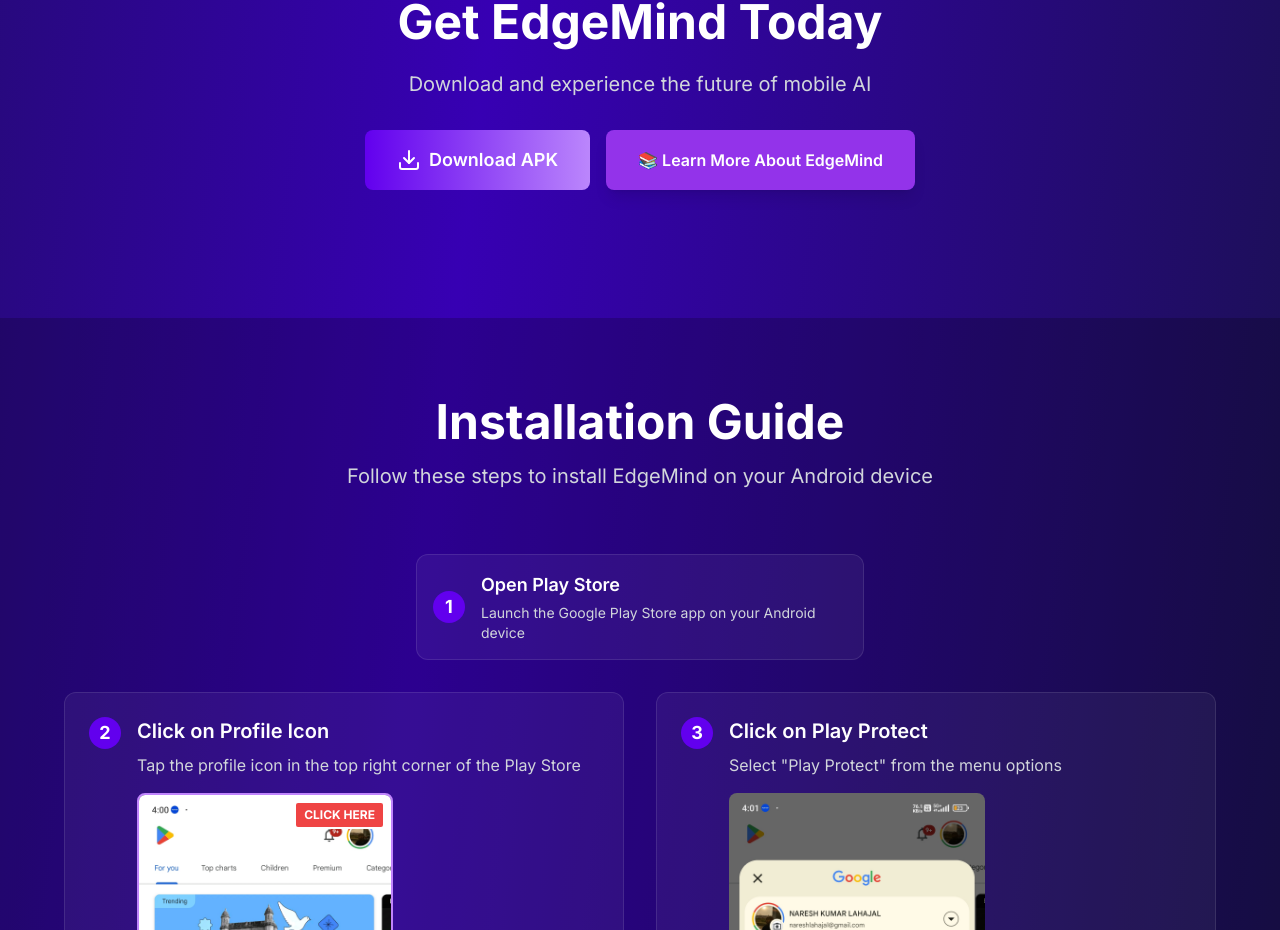
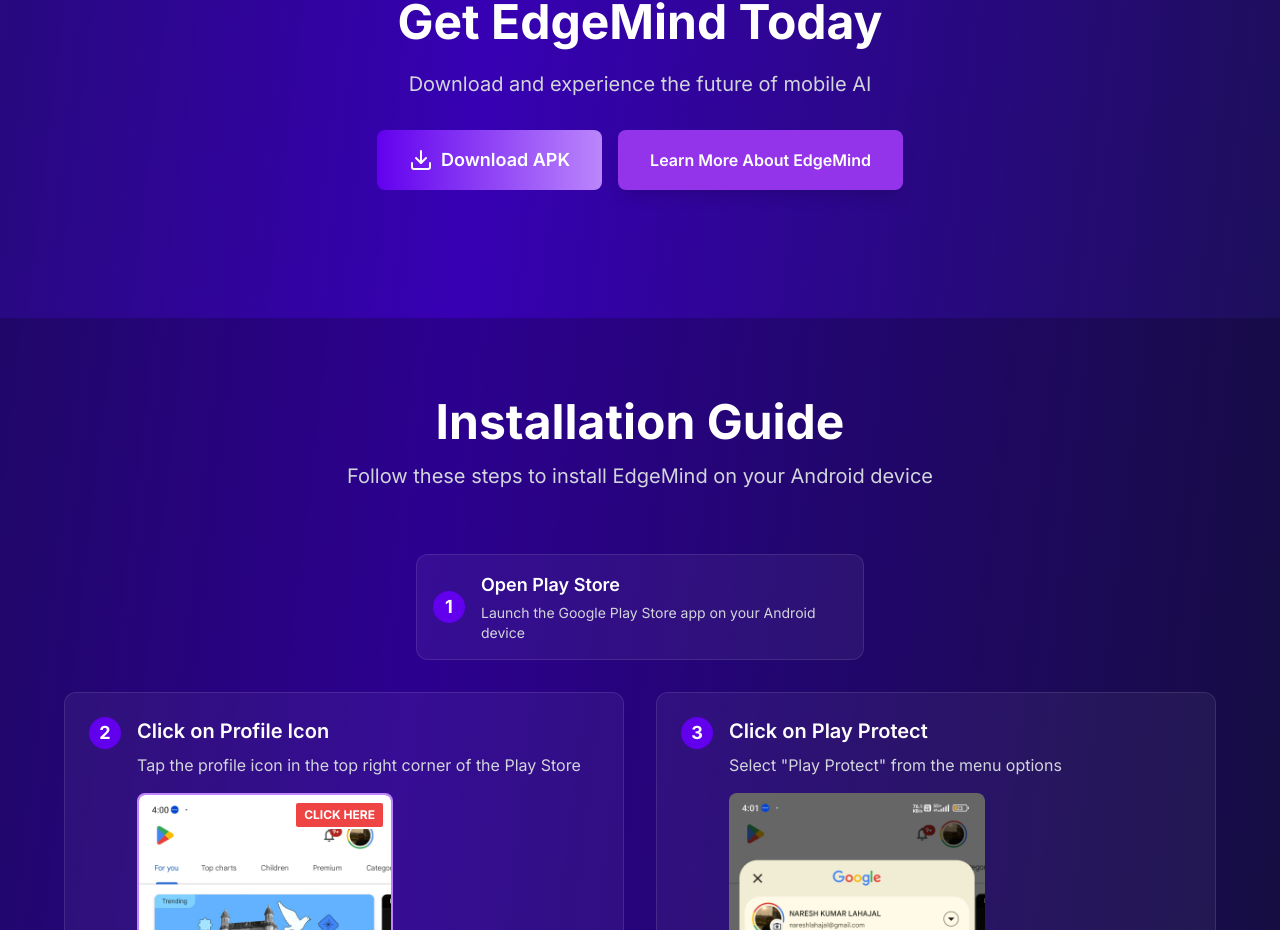
Before and after one commit to Nexastt/EdgeMind, a Next.js app: page / in a window 1280 px wide. Shown: the part 6753-7683 px from the top of the page. Built offline with nearby package versions, Linux system fonts and the light colour scheme.

Commit message:
Update page.tsx

```diff
--- a/app/page.tsx
+++ b/app/page.tsx
@@ -791,7 +791,7 @@
                    document.getElementById('features')?.scrollIntoView({ behavior: 'smooth' });
                  }}
                >
-                 📚 Learn More About EdgeMind
+                 Learn More About EdgeMind
                </motion.button>
              </div>
            </motion.div>
```
